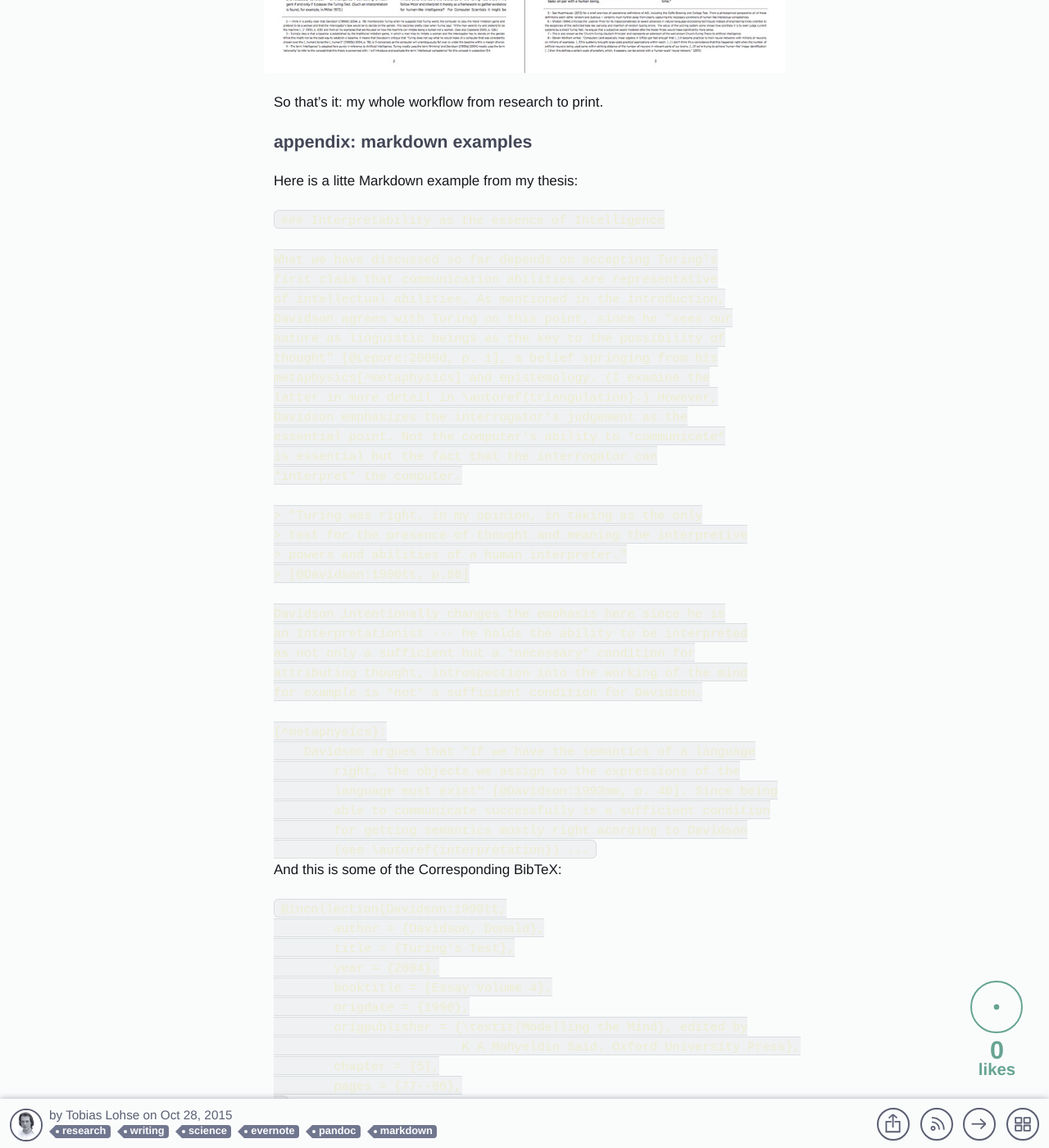
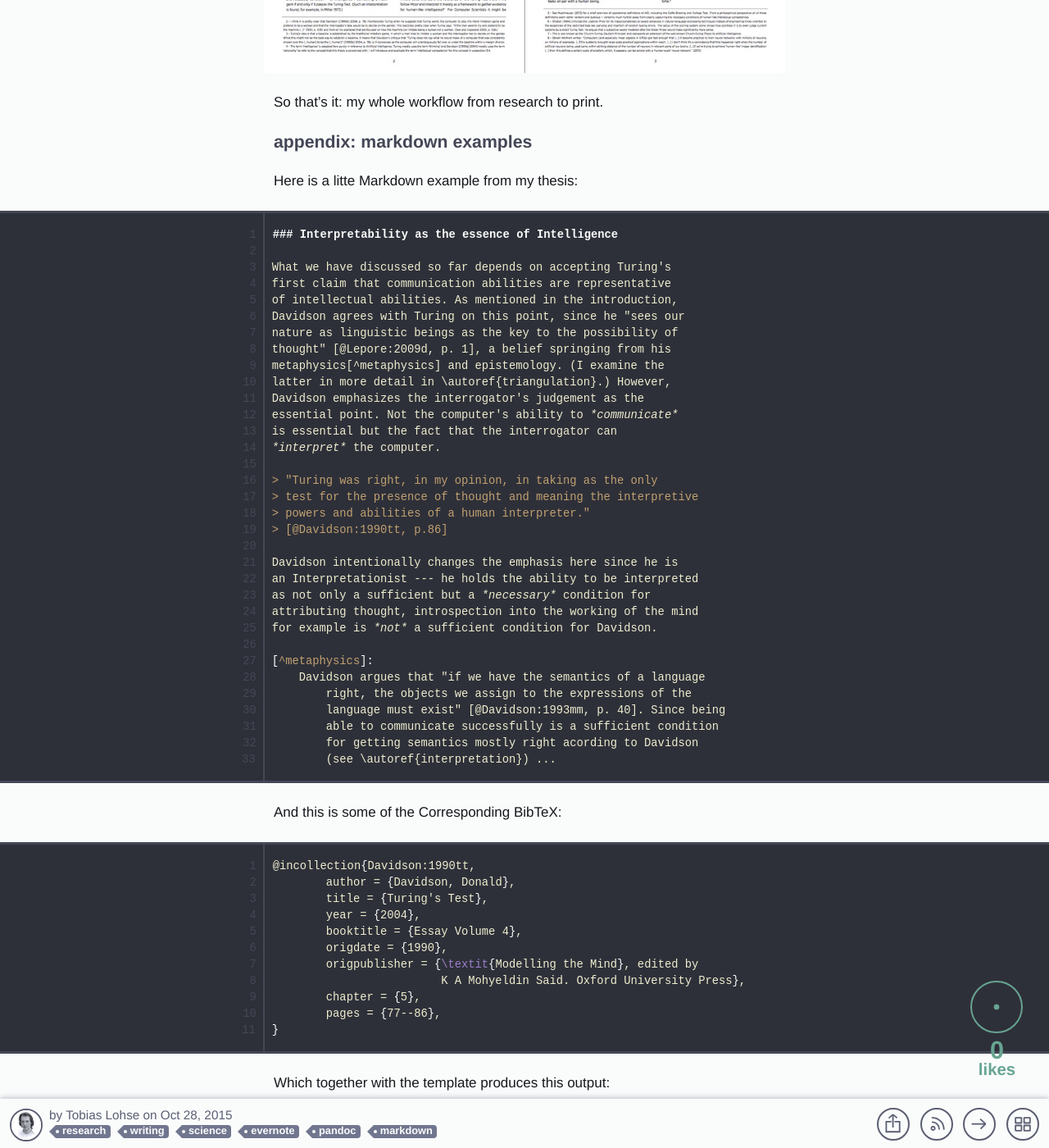
Before and after one commit to MrLoh/MrLoh.github.io, a Jekyll site: the page built from _posts/2015-10-28-research-and-scientific-writing-process.md, in a window 1280 px wide and 1400 px high, scrolled down 6530 px. Shown: the whole window at 82% size. Built offline with Jekyll 4.4.1, drawn with Linux system fonts in a browser that asks for light colours; Markdown is read by kramdown in place of the engine named in the settings.

Commit message:
switch to rouge and get ready for swith to kramdown once php inline issue is fixed

````diff
--- a/_config.yml
+++ b/_config.yml
@@ -21,17 +21,19 @@ gems:
 
 jekyll-redirect-from:
 
+markdown: kramdown
+# switch to kramdown as soon as https://github.com/github/pages-gem/issues/205 is fixed
 markdown: redcarpet
 redcarpet:
   extensions: ["smart", "tables", "autolink", "strikethrough", "space_after_headers", "with_toc_data", "fenced_code_blocks", "footnotes"]
-highlighter: pygments
+highlighter: rouge
 excerpt_separator: <!--/-->
 
 sass:
   sass_dir: assets/css
 
 #output settings
-permalink: '/:year/:month/:title'
+permalink: '/:year/:month/:title/'
 
 defaults:
   -
--- a/_posts/2015-10-28-research-and-scientific-writing-process.md
+++ b/_posts/2015-10-28-research-and-scientific-writing-process.md
@@ -58,7 +58,7 @@ So that's it: my whole workflow from research to print.
 
 Here is a litte Markdown example from my thesis:
 
-```
+```md
 ### Interpretability as the essence of Intelligence
 
 What we have discussed so far depends on accepting Turing's
@@ -96,7 +96,7 @@ for example is *not* a sufficient condition for Davidson.
 
 And this is some of the Corresponding BibTeX:
 
-```
+```tex
 @incollection{Davidson:1990tt,
 	author = {Davidson, Donald},
 	title = {Turing's Test},
--- a/assets/css/main.scss
+++ b/assets/css/main.scss
@@ -32,7 +32,7 @@ $transparent: rgba(white, 0);
     "post",
     "index",
     "archive",
-    "pygments",
+    "highlighter",
     "carnival",
     "kudos"
 ;
--- a/google57be9a6c7433757c.html
+++ /dev/null
@@ -1 +0,0 @@
-google-site-verification: google57be9a6c7433757c.html
````
Also changed, not shown: _posts/2015-06-21-generate-text-containing-images-on-your-website.md (+6 -5 lines), assets/css/_highlighter.scss (renamed from assets/css/_pygments.scss, +11 -4 lines), assets/css/_post.scss (+4 -4 lines), assets/js/markdow.js (+7 -2 lines), assets/css/main.min.css, assets/js/markdow.min.js.
